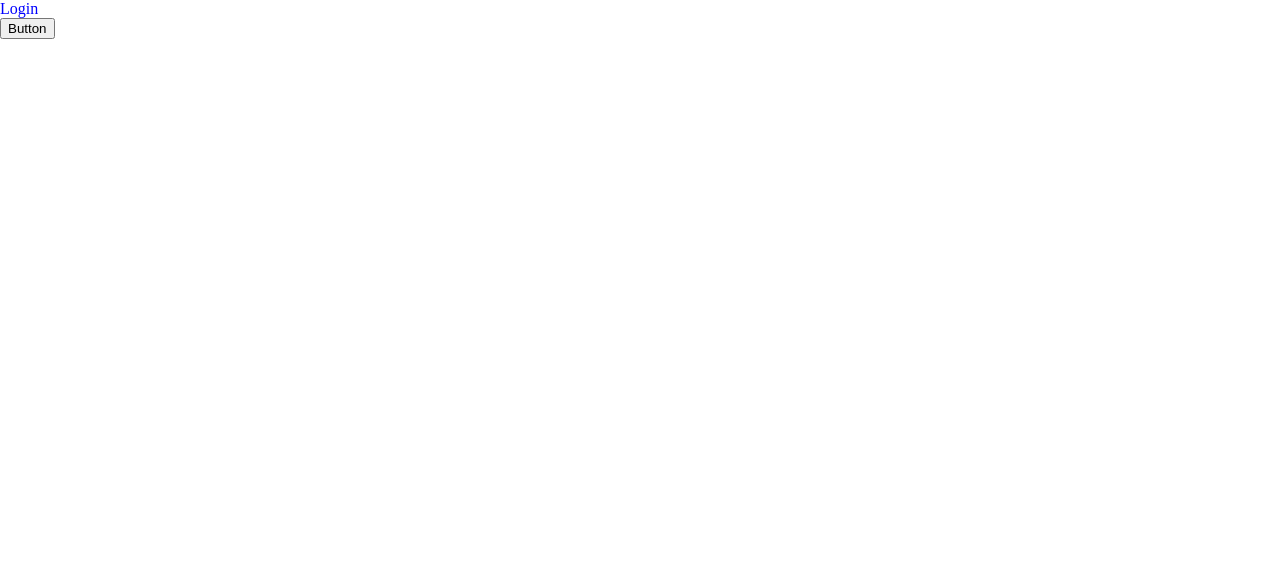
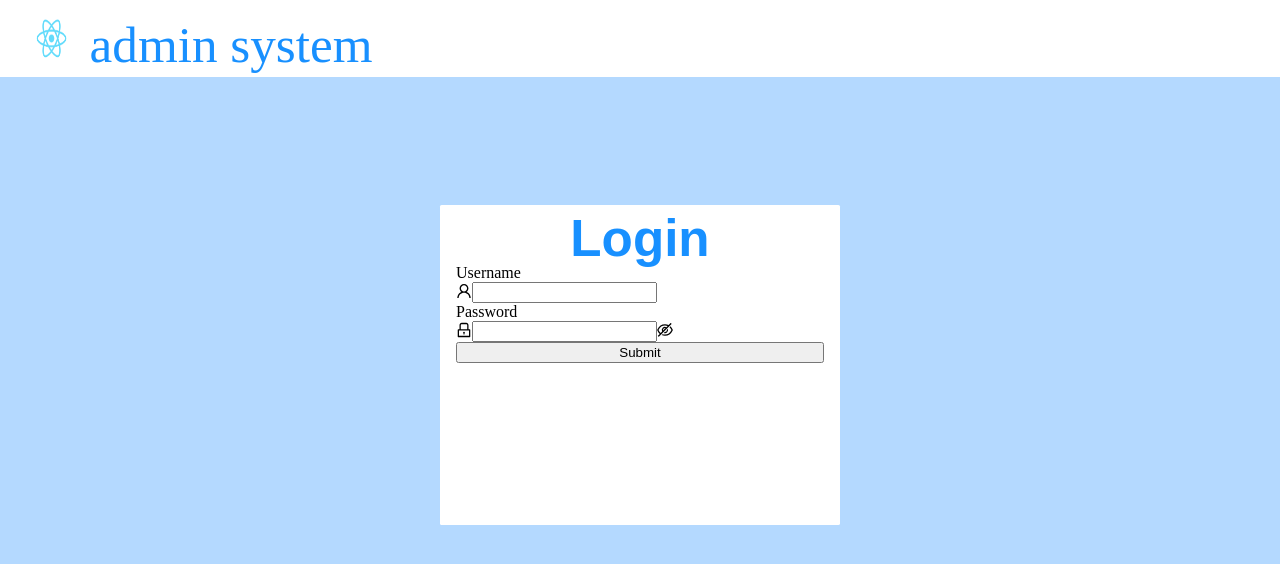
Before and after one commit to FY01/admin-client-typescript, a React (Create React App) app: page /login in a window 1280 px wide. Shown: the top 564 px of the page. Built offline with nearby package versions, Linux system fonts and the light colour scheme.

Commit message:
second commit, finishend static login page

```diff
--- a/public/index.html
+++ b/public/index.html
@@ -4,8 +4,8 @@
  * @@Company:
  * @Author: FY01
  * @Date: 2022-01-11 13:55:01
- * @LastEditors:
- * @LastEditTime: 2022-01-11 13:57:01
+ * @LastEditors: Please set LastEditors
+ * @LastEditTime: 2022-01-13 15:35:14
 -->
 <!DOCTYPE html>
 <html lang="en">
@@ -20,7 +20,7 @@
       manifest.json provides metadata used when your web app is installed on a
       user's mobile device or desktop. See https://developers.google.com/web/fundamentals/web-app-manifest/
     -->
-  <link rel="manifest" href="%PUBLIC_URL%/manifest.json" />
+  <!-- <link rel="manifest" href="%PUBLIC_URL%/manifest.json" /> -->
   <!--
       Notice the use of %PUBLIC_URL% in the tags above.
       It will be replaced with the URL of the `public` folder during the build.
--- /dev/null
+++ b/src/components/LoginForm/LoginForm.tsx
@@ -0,0 +1,81 @@
+/*
+ * @Descripttion:
+ * @version:
+ * @@Company:
+ * @Author: FY01
+ * @Date: 2022-01-13 14:52:03
+ * @LastEditors: Please set LastEditors
+ * @LastEditTime: 2022-01-13 16:02:27
+ */
+import { Form, Input, Button } from 'antd'
+import { UserOutlined, LockOutlined } from '@ant-design/icons'
+
+import './index.less'
+
+const LoginForm = () => {
+  const onFinish = (values: any) => {
+    console.log('Success:', values)
+  }
+
+  const onFinishFailed = (errorInfo: any) => {
+    console.log('Failed:', errorInfo)
+  }
+
+  return (
+    <Form
+      name="basic"
+      labelCol={{
+        span: 4,
+      }}
+      wrapperCol={{
+        span: 20,
+      }}
+      //   submit and validate successful
+      onFinish={onFinish}
+      //   submit and validate failed
+      onFinishFailed={onFinishFailed}
+      autoComplete="off"
+    >
+      <Form.Item
+        label="Username"
+        name="username"
+        rules={[
+          {
+            required: true,
+            message: 'Please input your username!',
+          },
+        ]}
+      >
+        <Input prefix={<UserOutlined className="site-form-item-icon" />} />
+      </Form.Item>
+
+      <Form.Item
+        label="Password"
+        name="password"
+        rules={[
+          {
+            required: true,
+            message: 'Please input your password!',
+          },
+        ]}
+      >
+        <Input.Password
+          prefix={<LockOutlined className="site-form-item-icon" />}
+        />
+      </Form.Item>
+
+      <Form.Item
+        wrapperCol={{
+          offset: 0,
+          span: 24,
+        }}
+      >
+        <Button type="primary" htmlType="submit" className="loginSubmit">
+          Submit
+        </Button>
+      </Form.Item>
+    </Form>
+  )
+}
+
+export default LoginForm
--- /dev/null
+++ b/src/components/LoginForm/index.less
@@ -0,0 +1,3 @@
+.loginSubmit {
+  width: 100%;
+}
--- a/src/index.css
+++ b/src/index.css
@@ -75,3 +75,11 @@ td,
 th {
   padding: 0;
 }
+
+/* personal reset */
+html,
+body,
+#root {
+  width: 100%;
+  height: 100%;
+}
--- a/src/pages/Login/Login.tsx
+++ b/src/pages/Login/Login.tsx
@@ -5,19 +5,27 @@
  * @Author: FY01
  * @Date: 2022-01-11 15:42:12
  * @LastEditors: Please set LastEditors
- * @LastEditTime: 2022-01-12 11:34:40
+ * @LastEditTime: 2022-01-13 14:55:00
  */
 import React, { Component } from 'react'
-import { Button } from 'antd'
+
+import logo from './images/react.png'
+import LoginForm from '../../components/LoginForm/LoginForm'
 
 import './login.less'
 
 export default class Login extends Component {
   render() {
     return (
-      <div>
-        <h1 className="header">Login</h1>
-        <Button type="primary">Button</Button>
+      <div className="login">
+        <header className="login-header">
+          <img src={logo} alt="logo" />
+          <h1>admin system</h1>
+        </header>
+        <section className="login-content">
+          <h2>Login</h2>
+          <LoginForm></LoginForm>
+        </section>
       </div>
     )
   }
--- a/src/pages/Login/login.less
+++ b/src/pages/Login/login.less
@@ -1,3 +1,42 @@
-.header {
-  color: blue;
+.login {
+  width: 100%;
+  height: 100%;
+  background-color: #b4d9ff;
+
+  .login-header {
+    display: flex;
+    align-items: center;
+
+    height: 6vw;
+    background-color: #fff;
+
+    img {
+      margin: 0 1vw 0 2vw;
+
+      width: 4vw;
+      height: 4vw;
+    }
+
+    h1 {
+      font-size: 4vw;
+      margin-top: 1vw;
+      color: #1890ff;
+    }
+  }
+
+  .login-content {
+    margin: 10vw auto;
+    width: 50vh;
+    height: 40vh;
+    background-color: #fff;
+    border-radius: 0.2vh;
+    padding: 1vh 2vh;
+
+    h2 {
+      text-align: center;
+      font: 4vw/4vw sans-serif;
+      color: #1890ff;
+      font-weight: bold;
+    }
+  }
 }
```
Also changed, not shown: src/pages/Login/images/react.png (added).
